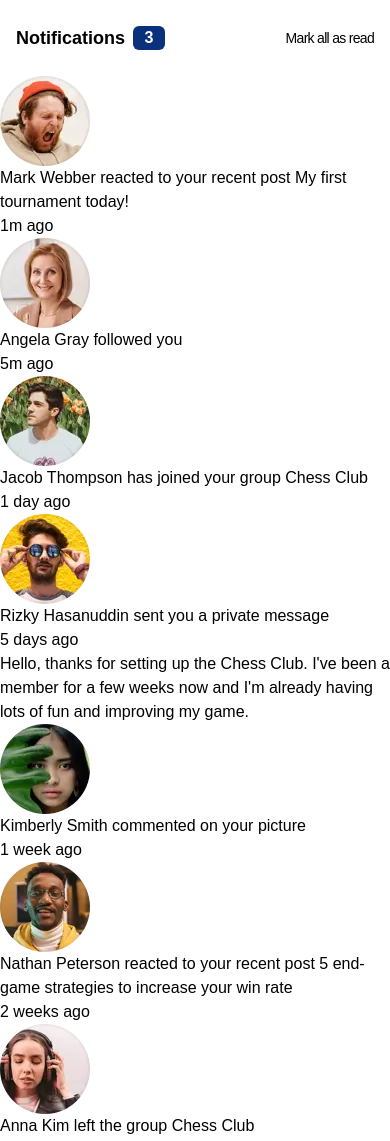
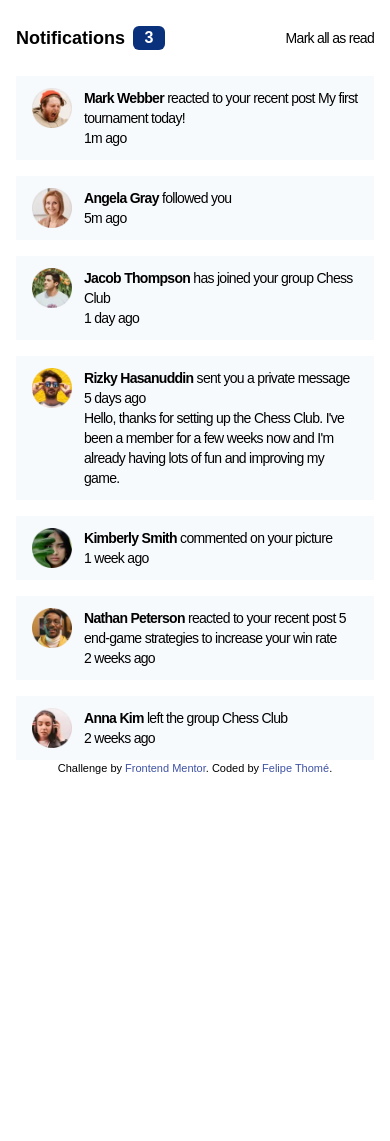
Before and after one commit to felipetn1989/notifications-page-main, a plain HTML site: page src/index.html in a window 390 px wide. Shown: the top 1141 px of the page. After the commit the page ends 844 px from the top, so only its background shows below. Drawn offline with Linux system fonts and the light colour scheme.

Commit message:
mobile first

```diff
--- a/src/index.html
+++ b/src/index.html
@@ -20,52 +20,59 @@
     <header class="flex justify-between items-center px-4 py-6">
       <div class="flex items-center gap-2">
         <h1 class="text-lg font-extrabold">Notifications</h1>
-        <span class="text-center text-white font-extrabold bg-[#0a317b] w-8 h-6 rounded-md">3</span>
+        <span
+          class="text-center text-white font-extrabold bg-[#0a317b] w-8 h-6 rounded-md"
+          >3</span
+        >
       </div>
       <span class="text-sm tracking-tighter">Mark all as read</span>
     </header>
 
-    <main>
-      <div>
+    <main class="grid gap-4 px-4 text-sm tracking-tighter">
+      <div class="flex items-center gap-3 bg-[#f7fafd] px-4 py-3">
         <img
+          class="w-10 self-start"
           src="../assets/images/avatar-mark-webber.webp"
           alt="Headshot of Mark Webber"
         />
         <div>
           <h2>
-            <span>Mark Webber</span> reacted to your recent post My first
+            <span class="font-extrabold">Mark Webber</span> reacted to your recent post My first
             tournament today!
           </h2>
           <span>1m ago</span>
         </div>
       </div>
-      <div>
+      <div class="flex items-center gap-3 bg-[#f7fafd] px-4 py-3">
         <img
+          class="w-10 self-start"
           src="../assets/images/avatar-angela-gray.webp"
           alt="Headshot of Angela Gray"
         />
         <div>
-          <h2><span>Angela Gray</span> followed you</h2>
+          <h2><span class="font-extrabold">Angela Gray</span> followed you</h2>
           <span>5m ago</span>
         </div>
       </div>
-      <div>
+      <div class="flex items-center gap-3 bg-[#f7fafd] px-4 py-3">
         <img
+          class="w-10 self-start"
           src="../assets/images/avatar-jacob-thompson.webp"
           alt="Headshot of Jacob Thompson"
         />
         <div>
-          <h2><span>Jacob Thompson</span> has joined your group Chess Club</h2>
+          <h2><span class="font-extrabold">Jacob Thompson</span> has joined your group <span>Chess Club</span></h2>
           <span>1 day ago</span>
         </div>
       </div>
-      <div>
+      <div class="flex items-center gap-3 bg-[#f7fafd] px-4 py-3">
         <img
+          class="w-10 self-start"
           src="../assets/images/avatar-rizky-hasanuddin.webp"
           alt="Headshot of Rizky Hasanuddin"
         />
         <div>
-          <h2><span>Rizky Hasanuddin</span> sent you a private message</h2>
+          <h2><span class="font-extrabold">Rizky Hasanuddin</span> sent you a private message</h2>
           <span>5 days ago</span>
           <p>
             Hello, thanks for setting up the Chess Club. I've been a member for
@@ -74,36 +81,39 @@
           </p>
         </div>
       </div>
-      <div>
+      <div class="flex items-center gap-3 bg-[#f7fafd] px-4 py-3">
         <img
+          class="w-10 self-start"
           src="../assets/images/avatar-kimberly-smith.webp"
           alt="Headshot of Kimberly Smith"
         />
         <div>
-          <h2><span>Kimberly Smith</span> commented on your picture</h2>
+          <h2><span class="font-extrabold">Kimberly Smith</span> commented on your picture</h2>
           <span>1 week ago</span>
         </div>
       </div>
-      <div>
+      <div class="flex items-center gap-3 bg-[#f7fafd] px-4 py-3">
         <img
+          class="w-10 self-start"
           src="../assets/images/avatar-nathan-peterson.webp"
           alt="Headshot of Nathan Peterson"
         />
         <div>
           <h2>
-            <span>Nathan Peterson</span> reacted to your recent post 5 end-game
+            <span class="font-extrabold">Nathan Peterson</span> reacted to your recent post 5 end-game
             strategies to increase your win rate
           </h2>
           <span>2 weeks ago</span>
         </div>
       </div>
-      <div>
+      <div class="flex items-center gap-3 bg-[#f7fafd] px-4 py-3">
         <img
+          class="w-10 self-start"
           src="../assets/images/avatar-anna-kim.webp"
           alt="Headshot of Anna Kim"
         />
         <div>
-          <h2><span>Anna Kim</span> left the group Chess Club</h2>
+          <h2><span class="font-extrabold">Anna Kim</span> left the group <span>Chess Club</span></h2>
           <span>2 weeks ago</span>
         </div>
       </div>
--- a/src/input.css
+++ b/src/input.css
@@ -13,10 +13,10 @@
   /* ### Neutral */
 
   --White: #ffffff;
-  --Very-light-grayish-blue: hsl(210, 60%, 98%);
+  --Very-light-grayish-blue: #f7fafd;
   --Light-grayish-blue-1: hsl(211, 68%, 94%);
-  --Light-grayish-blue-2: hsl(205, 33%, 90%);
-  --Grayish-blue: hsl(219, 14%, 63%);
+  --Light-grayish-blue-2: #dde7ee;
+  --Grayish-blue: #939dae;
   --Dark-grayish-blue: hsl(219, 12%, 42%);
   --Very-dark-blue: hsl(224, 21%, 14%);
 }
```
Also changed, not shown: dist/output.css.
